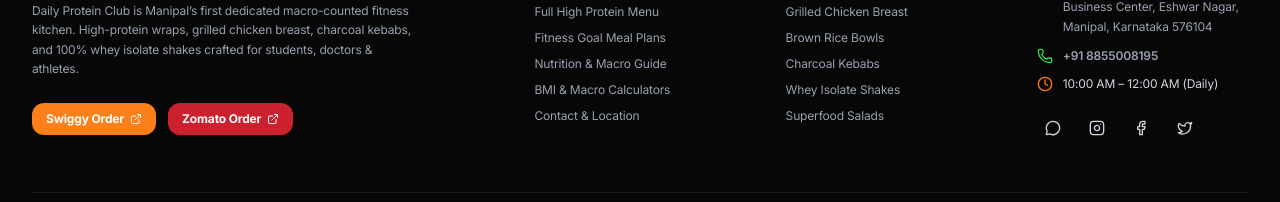
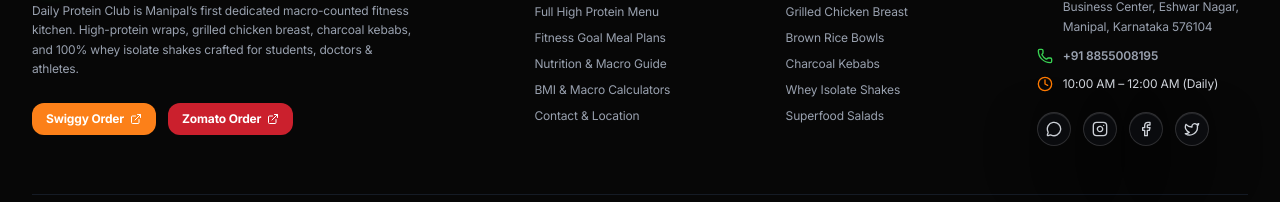
Before and after one commit to Manish-CodeByte/DAILY-PROTEIN-CLUB, a React (Vite) app: page /builder in a window 1280 px wide. Shown: the part 1154-1356 px from the top of the page. Built offline with nearby package versions, Linux system fonts and the light colour scheme.

Commit message:
feat: transform website UI into Frosted Dark Glassmorphism with linen food background

```diff
--- a/src/App.tsx
+++ b/src/App.tsx
@@ -38,13 +38,16 @@
     <BrowserRouter>
       <CartProvider>
         <ScrollToTop />
-        <div className="relative min-h-screen flex flex-col bg-[#000000] text-[#F5F5F7] selection:bg-[#0A84FF]/30 selection:text-[#0A84FF]">
+        <div className="relative min-h-screen flex flex-col bg-[#000000] text-[#F5F5F7] selection:bg-[#0A84FF]/30 selection:text-[#0A84FF] overflow-x-hidden">
 
-          {/* Subtle Ambient Food Prep Background Texture Layer */}
+          {/* FULL WEBSITE LINEN FOOD BACKGROUND WITH VIGNETTE */}
           <div
-            className="fixed inset-0 pointer-events-none z-0 opacity-10 bg-cover bg-center filter contrast-125 mix-blend-luminosity"
-            style={{ backgroundImage: "url('/website-bg-texture.png')" }}
+            className="fixed inset-0 pointer-events-none z-0 bg-cover bg-center bg-fixed opacity-30 filter brightness-75 contrast-110"
+            style={{ backgroundImage: "url('/linen-food-bg.png')" }}
           />
+
+          {/* Dark Radial Gradient Overlay for High Text Readability */}
+          <div className="fixed inset-0 pointer-events-none z-0 bg-gradient-to-b from-black/80 via-black/60 to-black/85 backdrop-blur-[2px]" />
 
           <Navbar />
 
--- a/src/index.css
+++ b/src/index.css
@@ -3,9 +3,9 @@
 @layer base {
   :root {
     --bg-black: #000000;
-    --surface-dark: #0A0A0C;
-    --card-surface: #111214;
-    --hairline-border: rgba(255, 255, 255, 0.08);
+    --surface-dark: rgba(10, 10, 12, 0.75);
+    --card-glass: rgba(17, 18, 20, 0.65);
+    --hairline-border: rgba(255, 255, 255, 0.12);
     --electric-blue: #0A84FF;
     --cyan-accent: #22D3EE;
     --ice-blue: #7DD3FC;
@@ -21,23 +21,27 @@
   }
 }
 
-/* Custom Apple Minimalist Utilities */
-.apple-card {
-  background-color: #111214;
-  border: 1px solid rgba(255, 255, 255, 0.08);
-  border-radius: 1.25rem;
-  backdrop-filter: blur(12px);
-  box-shadow: 0 10px 30px -10px rgba(0, 0, 0, 0.5);
-  transition: border-color 0.25s ease, transform 0.25s ease;
+/* Custom Frosted Glassmorphism Utilities */
+.apple-card, .glass-panel {
+  background: rgba(15, 17, 21, 0.7);
+  backdrop-filter: blur(20px) saturate(180%);
+  -webkit-backdrop-filter: blur(20px) saturate(180%);
+  border: 1px solid rgba(255, 255, 255, 0.15);
+  border-radius: 1.5rem;
+  box-shadow: 0 20px 50px rgba(0, 0, 0, 0.6), inset 0 1px 0 rgba(255, 255, 255, 0.1);
+  transition: all 0.25s cubic-bezier(0.16, 1, 0.3, 1);
 }
 
-.apple-card:hover {
-  border-color: rgba(10, 132, 255, 0.3);
+.apple-card:hover, .glass-panel:hover {
+  border-color: rgba(10, 132, 255, 0.4);
+  background: rgba(18, 21, 28, 0.8);
+  box-shadow: 0 25px 60px rgba(0, 0, 0, 0.7), 0 0 20px rgba(10, 132, 255, 0.15);
 }
 
 .apple-input {
-  background-color: #0A0A0C;
-  border: 1px solid rgba(255, 255, 255, 0.1);
+  background: rgba(10, 10, 12, 0.7);
+  backdrop-filter: blur(12px);
+  border: 1px solid rgba(255, 255, 255, 0.12);
   color: #F5F5F7;
   transition: all 0.2s ease-out;
 }
@@ -45,7 +49,8 @@
 .apple-input:focus {
   outline: none;
   border-color: #0A84FF;
-  box-shadow: 0 0 0 2px rgba(10, 132, 255, 0.2);
+  box-shadow: 0 0 0 3px rgba(10, 132, 255, 0.25);
+  background: rgba(10, 10, 12, 0.85);
 }
 
 /* Scrollbar Styling */
@@ -54,10 +59,10 @@
   height: 6px;
 }
 .custom-scrollbar::-webkit-scrollbar-track {
-  background: #000000;
+  background: rgba(0, 0, 0, 0.4);
 }
 .custom-scrollbar::-webkit-scrollbar-thumb {
-  background: #1A1C20;
+  background: rgba(255, 255, 255, 0.2);
   border-radius: 9999px;
 }
 .custom-scrollbar::-webkit-scrollbar-thumb:hover {
```
Also changed, not shown: public/linen-food-bg.png (added).
